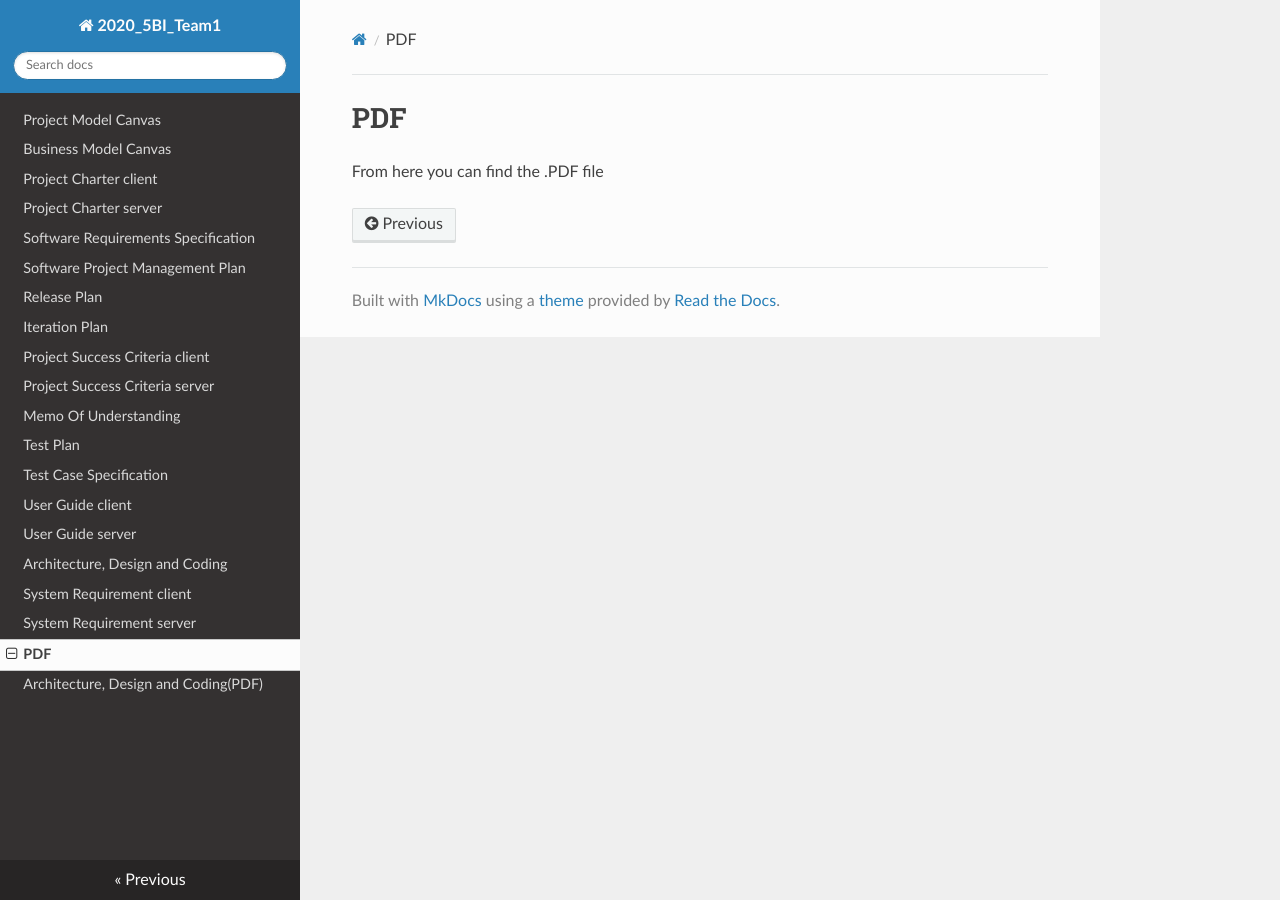
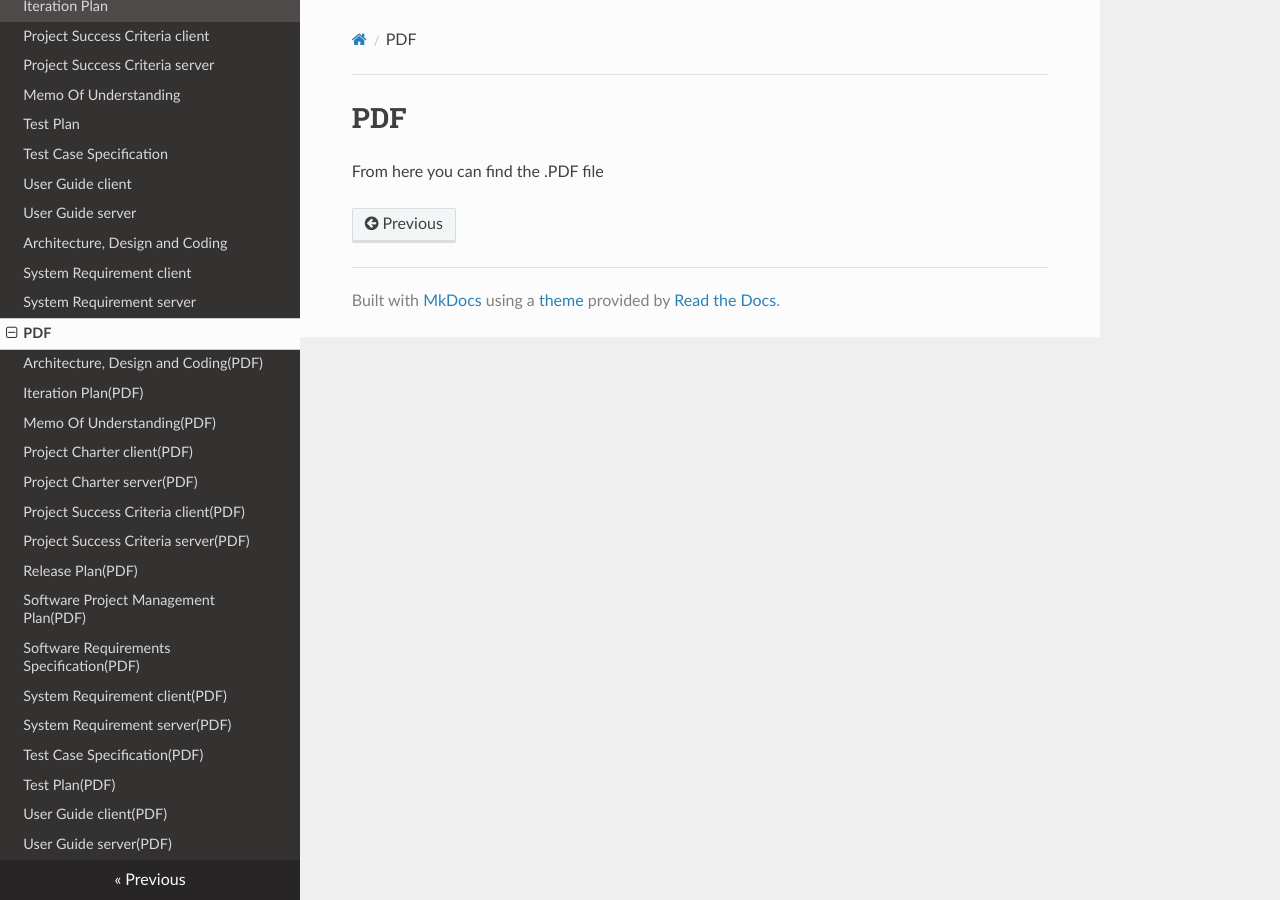
Before and after one commit to FrankMartinuz/2020_5BI_team1_Liboni, an MkDocs documentation site: the page built from docs/PDF/index.md, in a window 1280 px wide. Built offline with MkDocs 1.6.1, drawn with Linux system fonts in a browser that asks for light colours; nearby versions of some CDN libraries.

Commit message:
Added all the pdf in the mkdocs.yml file

```diff
--- a/mkdocs.yml
+++ b/mkdocs.yml
@@ -21,5 +21,20 @@ nav:
     - 'System Requirement server': 'System_Reqirements_server.md'
     - 'PDF': "PDF/index.md"
     - 'Architecture, Design and Coding(PDF)': 'PDF/Architecture_Coding_Design.pdf'
+    - 'Iteration Plan(PDF)': 'PDF/Iteration_Plan.pdf'
+    - 'Memo Of Understanding(PDF)': 'PDF/Memo_of_understanding.pdf'
+    - 'Project Charter client(PDF)': 'PDF/project_charter_client.pdf'
+    - 'Project Charter server(PDF)': 'PDF/project_charter_server.pdf'
+    - 'Project Success Criteria client(PDF)': 'PDF/Project_Success_Criteria_client.pdf'
+    - 'Project Success Criteria server(PDF)': 'PDF/Project_Success_Criteria_server.pdf'
+    - 'Release Plan(PDF)': 'PDF/Release_Plan.md'
+    - 'Software Project Management Plan(PDF)': 'PDF/Software_Project_Management_Plan.pdf'
+    - 'Software Requirements Specification(PDF)': 'PDF/Software_Requirements_Specification.pdf'
+    - 'System Requirement client(PDF)': 'PDF/System_Reqirements_client.pdf'
+    - 'System Requirement server(PDF)': 'PDF/System_Reqirements_server.pdf'
+    - 'Test Case Specification(PDF)': 'PDF/Test_case_specification.pdf'
+    - 'Test Plan(PDF)': 'PDF/Test_Plan.pdf'
+    - 'User Guide client(PDF)': 'PDF/User_Guide_Client.pdf'
+    - 'User Guide server(PDF)': 'PDF/User_Guide_Server.pdf'
 theme:
     name: readthedocs
```
